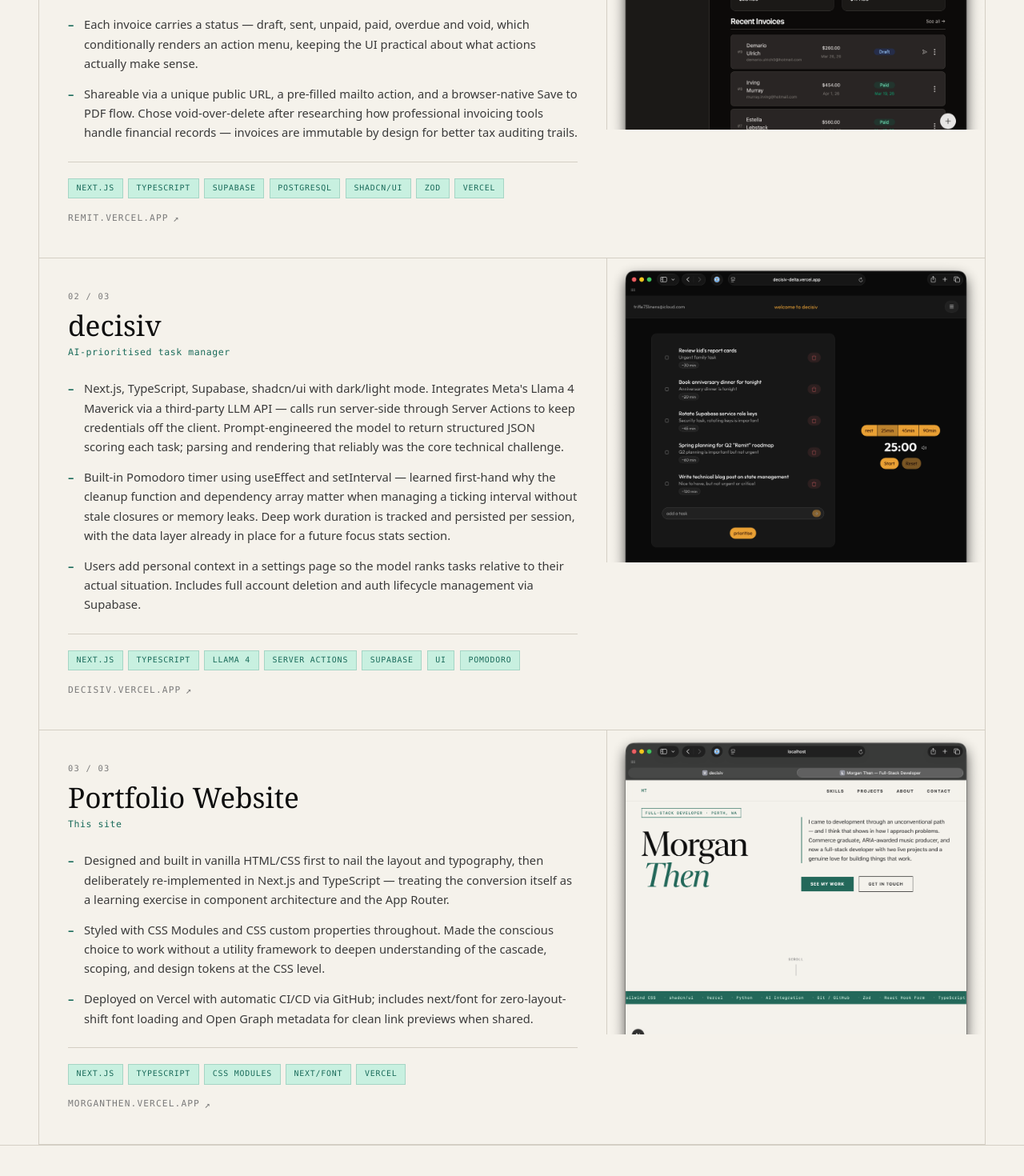
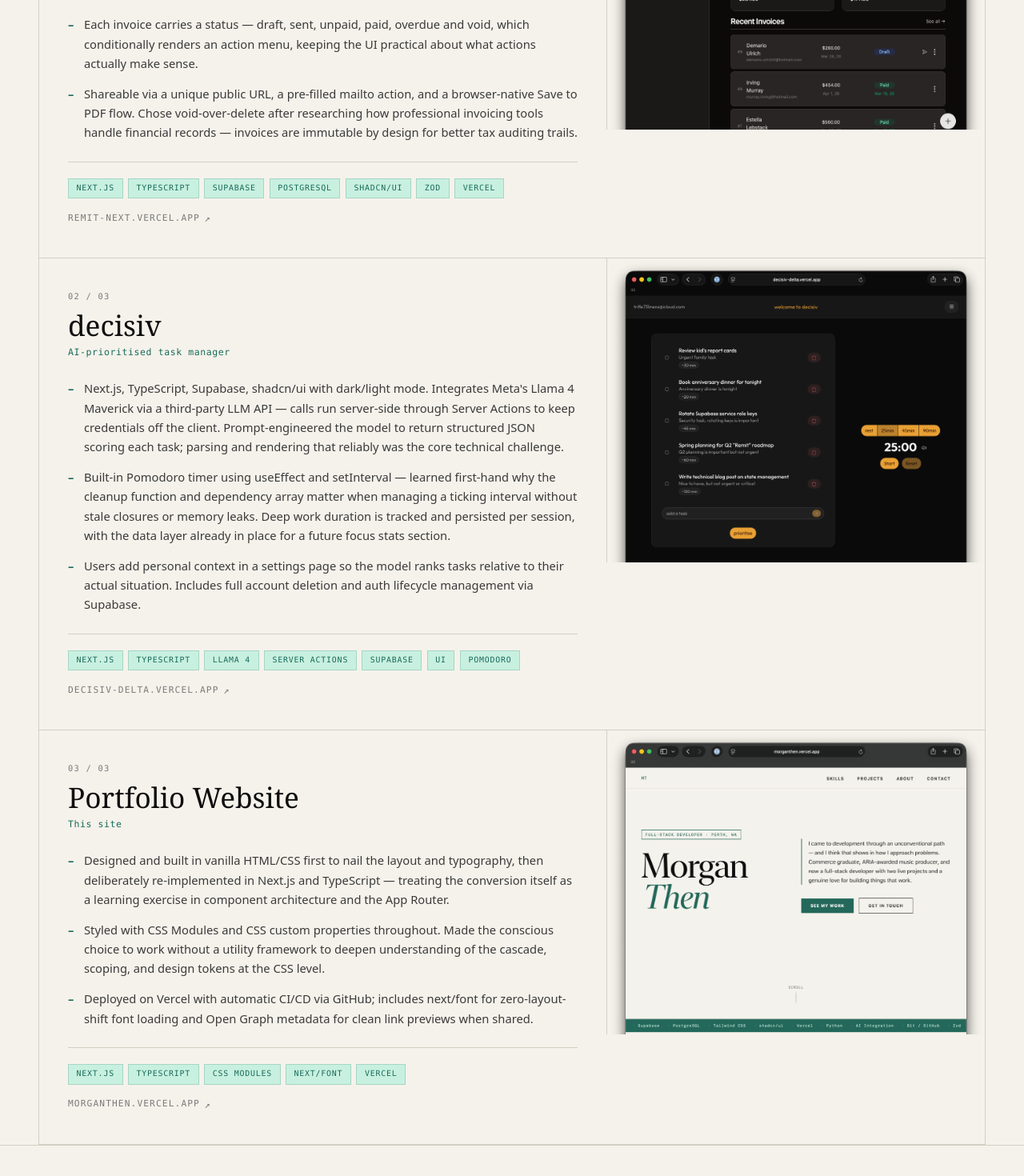
Before and after one commit to morganthen/portfolio, a Next.js app: page / in a window 1280 px wide. Shown: the part 1646-3116 px from the top of the page at 80% size. Built offline with nearby package versions, Linux system fonts and the light colour scheme.

Commit message:
typo fixes

```diff
--- a/src/components/Projects.tsx
+++ b/src/components/Projects.tsx
@@ -10,7 +10,7 @@ const PROJECTS = [
     name: "Remit",
     tagline: "Invoicing web app",
     url: "https://remit-next.vercel.app",
-    urlLabel: "remit.vercel.app",
+    urlLabel: "remit-next.vercel.app",
     screenshot: "/screenshots/remit-v3.png",
     screenshotAlt: "Remit — simple invoicing solution",
     imagePosition: "top",
@@ -34,7 +34,7 @@ const PROJECTS = [
     name: "decisiv",
     tagline: "AI-prioritised task manager",
     url: "https://decisiv-delta.vercel.app",
-    urlLabel: "decisiv.vercel.app",
+    urlLabel: "decisiv-delta.vercel.app",
     screenshot: "/screenshots/decisiv-v2.png",
     screenshotAlt: "Decisiv — AI prioritisation view",
     imagePosition: "top",
@@ -59,7 +59,7 @@ const PROJECTS = [
     tagline: "This site",
     url: "https://morganthen.vercel.app",
     urlLabel: "morganthen.vercel.app",
-    screenshot: "/screenshots/portfolio-v2.png",
+    screenshot: "/screenshots/portfolio-v3.png",
     screenshotAlt: "Portfolio website",
     imagePosition: "top",
     bullets: [
```
Also changed, not shown: public/screenshots/portfolio-v3.png (added).
